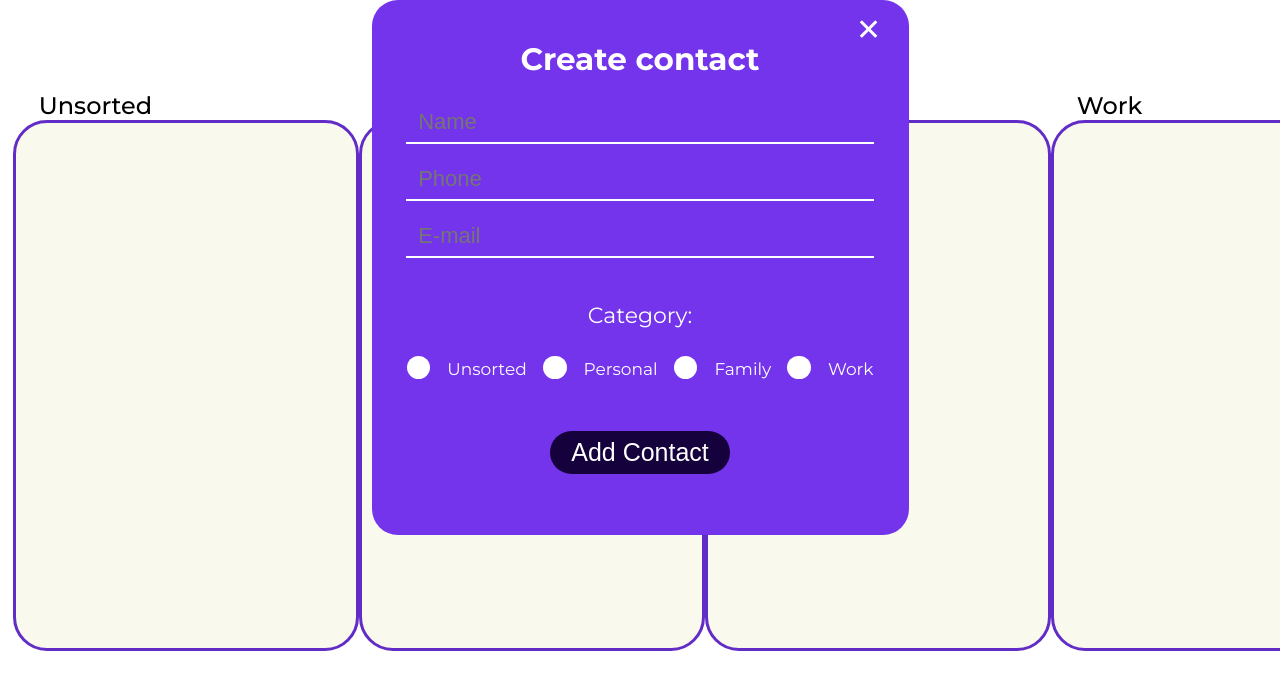
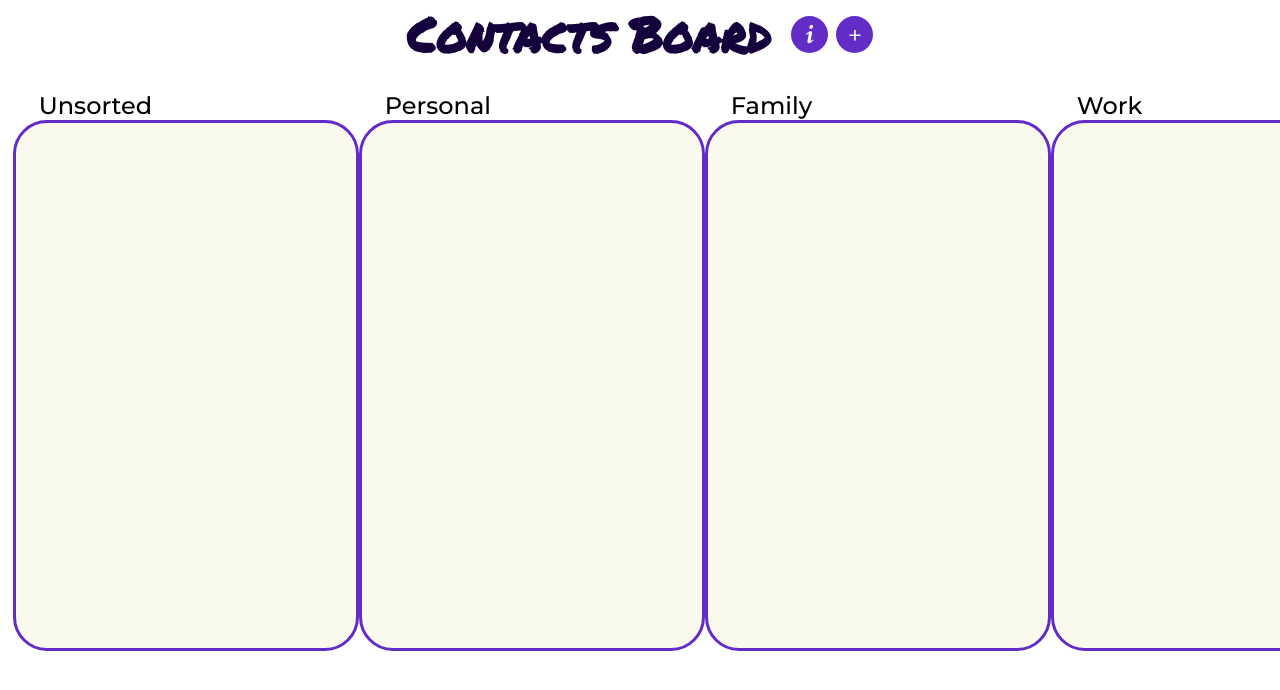
Before and after one commit to Ave-Mari/Contacts-Board, a React (Vite) app: page / in a window 1280 px wide. Shown: the top 690 px of the page. Built offline with nearby package versions, Linux system fonts and the light colour scheme.

Commit message:
add function to show and close info and form

```diff
--- a/src/App.jsx
+++ b/src/App.jsx
@@ -9,7 +9,8 @@ import './index.css';
 
 function App() {
 
-  const [showPopup, setShowPopup] = useState(false);
+  const [formVisible, setFormVisible] = useState(false);
+  const [infoVisible, setInfoVisible] = useState(false);
   const [formData, setFormData] = useState({
     name: '',
     phone: '',
@@ -45,25 +46,24 @@ function App() {
     })
   }
 
+  const openForm = () => {
+    setFormVisible(true);
+  }
 
-
-  const openPopup = () => {
-    setShowPopup(true);
+  const openInfo = () => {
+    setInfoVisible(true)
   }
 
   const closePopup = () => {
-    setShowPopup(false);
+    setFormVisible(false);
+    setInfoVisible(false);
   }
 
-  const styles = {
-    popup: {
-      //transition: showPopup ? 'translateY(0)' : 'translateY(-111111px)'
-      top: showPopup ? '-11111%' : '10%'
-    }
-  }
   return (
     <main>
-      {/* <Popup
+      {infoVisible &&
+        <Popup
+        closePopup={closePopup}
         content={
           <div className='info-content'>
           <p>This application can help you create and sort your contacts.
@@ -73,9 +73,12 @@ function App() {
           </div>
 
         }
-      /> */}
+/>
+
+      }
+
+      {formVisible &&
        <Popup
-        style={styles.popup}
        view='create-contact'
        closePopup={closePopup}
        content={
@@ -159,7 +162,14 @@ function App() {
      />
 
 
-      <Header openPopup={openPopup}/>
+    }
+
+
+      <Header
+      openForm={openForm}
+      openInfo={openInfo}
+
+      />
       <List />
     </main>
   )
```
Lines whose indentation alone changed are shown as unchanged.
